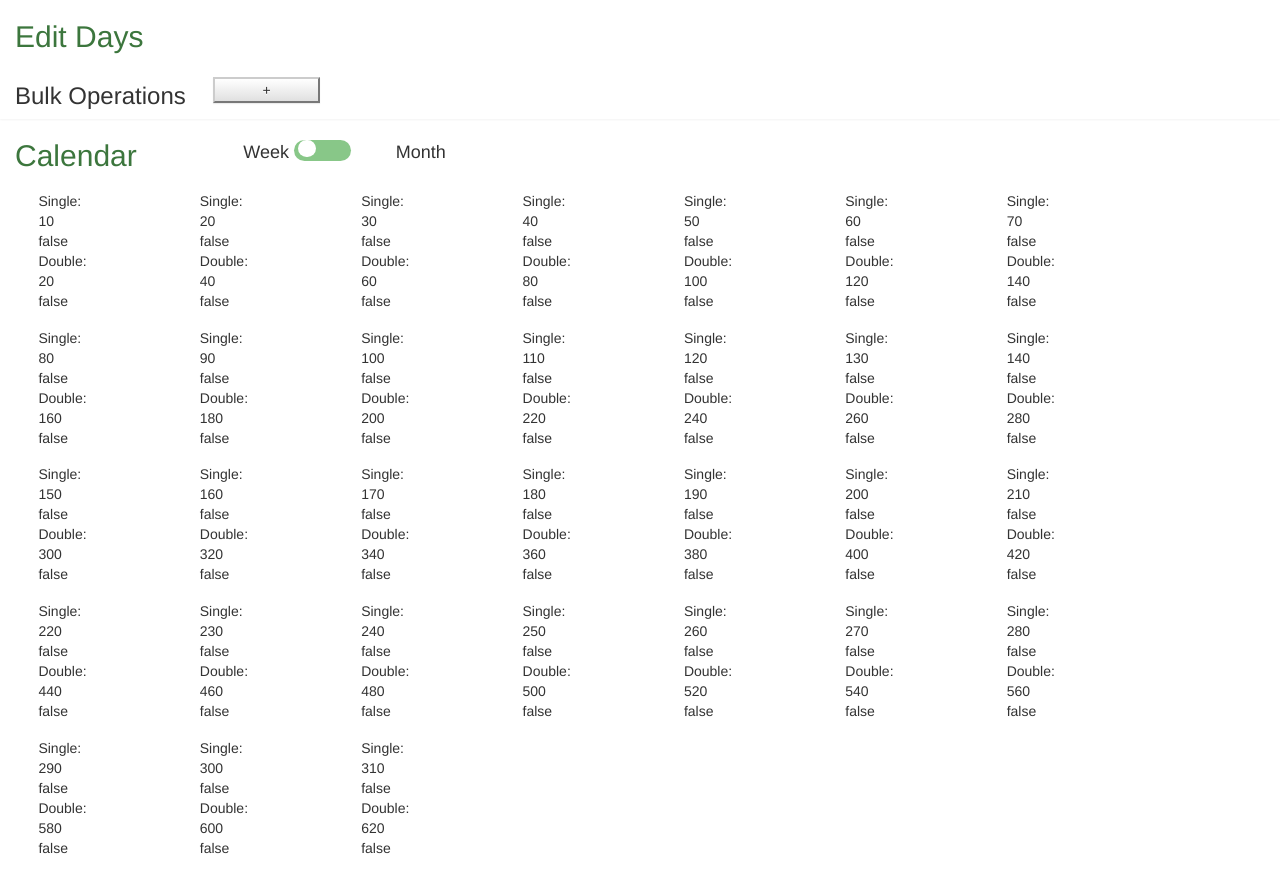
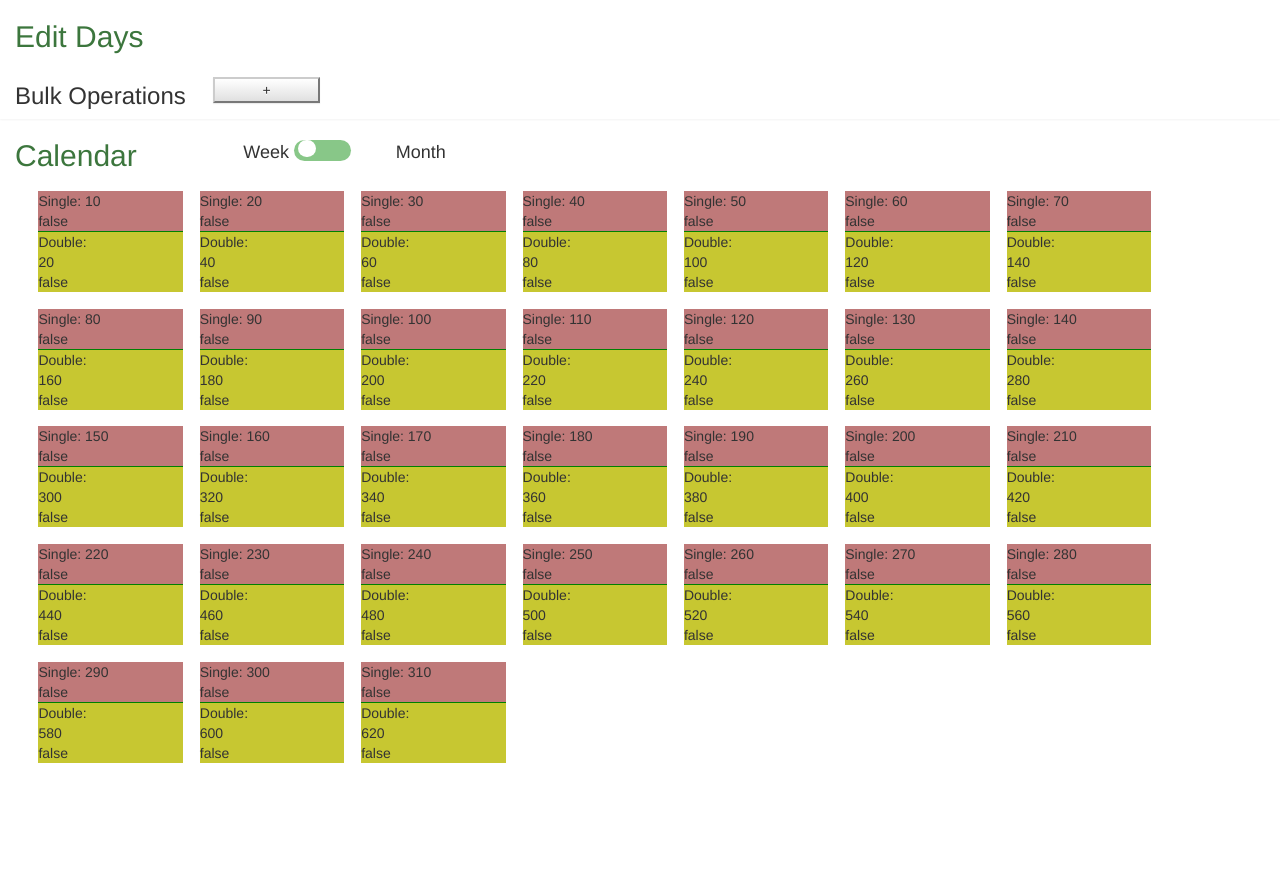
Before and after one commit to aljones15/angular2CalendarApp, an Angular app: page / in a window 1280 px wide. After the commit the page ends 800 px from the top, so only its background shows below. Built offline with nearby package versions, Linux system fonts and the light colour scheme.

Commit message:
working on calendar view

```diff
--- a/src/app/components/calendar/calendar.component.html
+++ b/src/app/components/calendar/calendar.component.html
@@ -14,12 +14,16 @@
 <div id="calendar" class="panel">
   <ul class="col-xs-12">
     <li class="col-day-weekly" *ngFor="let day of displayDays">
-      Single: <br>
+      <div class="single-room">
+      Single:
       {{day.single.price}} <br>
       {{day.single.selected}} <br>
+    </div>
+    <div class="double-room">
       Double: <br>
       {{day.double.price}} <br>
       {{day.double.selected}} <br>
+    </div>
     </li>
   </ul>
 </div>
--- a/src/styles.css
+++ b/src/styles.css
@@ -10,6 +10,28 @@ and also import other style files */
   padding: 0.5em;
   float: left;
   list-style-type: none;
+}
+
+.single-room {
+  background-color: #bf7979;
+  border-top: 0px;
+  border-left: 0px;
+  border-right: 0px;
+  border-bottom: thin;
+  border-color: green;
+  border-style: solid;
+}
+
+.single-room:hover {
+  background-color: #c36464;
+}
+
+.double-room {
+  background-color: #c7c731;
+}
+
+.double-room:hover {
+  background-color: #d6d625;
 }
 
 .no-padding {
```
